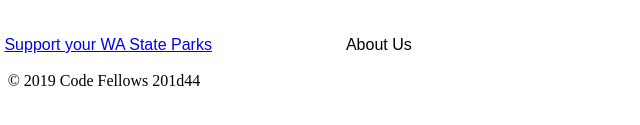
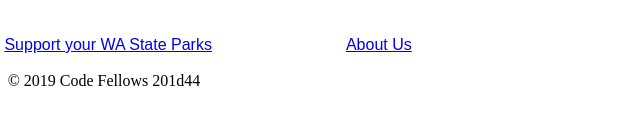
Before and after one commit to get-lost-repo/get-lost, a plain HTML site: page index.html in a window 1280 px wide. Shown: the part 1014-1139 px from the top of the page, 536-1176 px from the left. Drawn offline with Linux system fonts and the light colour scheme.

Commit message:
adds link to go to About Us

```diff
--- a/index.html
+++ b/index.html
@@ -88,7 +88,7 @@
                 <a href="https://waparks.org"> Support your WA State Parks</a>
             </li>
             <li>
-                <a href”#”>About Us</a>
+                <a href="html/about-us.html">About Us</a>
             </li>
         </ul>
         <p id="footer">&copy; 2019 Code Fellows 201d44</p>
```
